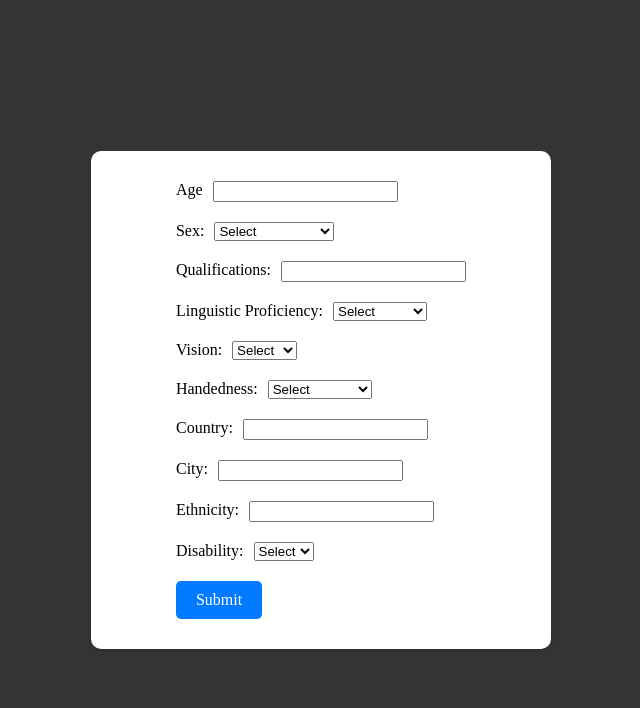
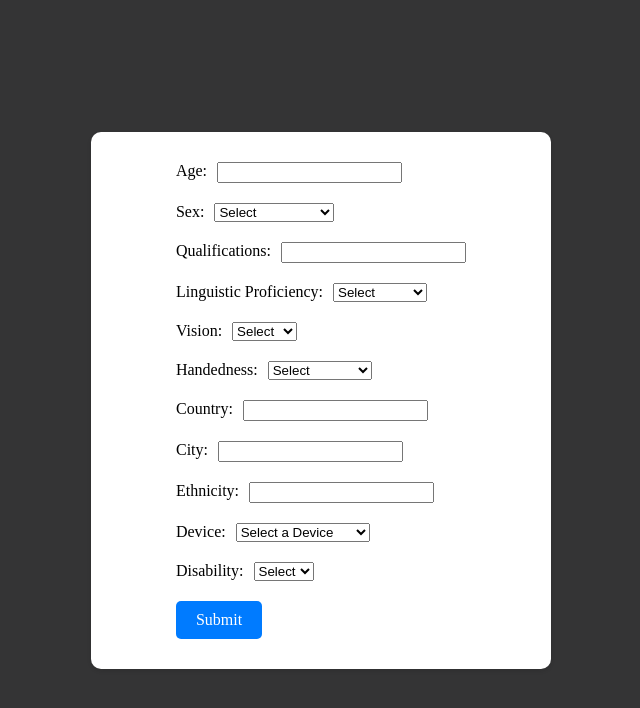
Before and after one commit to NikhilSingh07/cognitiveAssessment, a React (Create React App) app in the folder frontend/: page /form in a window 1280 px wide. Shown: the top 708 px of the page, without its empty margins (319-959 px from the left). Built offline with nearby package versions, Linux system fonts and the light colour scheme.

Commit message:
made changes to game over page

```diff
--- a/frontend/src/Components/FormPage/FormPage.js
+++ b/frontend/src/Components/FormPage/FormPage.js
@@ -17,6 +17,7 @@ const FormPage = () => {
         country: '',
         city: '',
         ethnicity: '',
+        device: '',
         disability: ''
       });
     const setJWT = useSetRecoilState(JWTatom);
@@ -81,7 +82,7 @@ const FormPage = () => {
         <div className="container">
             <form className="form" onSubmit={handleSubmit}>
                 <div className="item">
-                    <label>Age</label>
+                    <label>Age:</label>
                     <input
                     type="number"
                     name="age"
@@ -197,6 +198,22 @@ const FormPage = () => {
                 </div>
 
                 <div className="item">
+                    <label>Device:</label>
+                    <select
+                    name="device"
+                    value={formData.device}
+                    onChange={handleChange}
+                    required
+                    >
+                    <option value="">Select a Device</option>
+                    <option value="Laptop">Laptop</option>
+                    <option value="Mobile Phone">Mobile Phone</option>
+                    <option value="Tablet">Tablet</option>
+                    <option value="Desktop Computer">Desktop Computer</option>
+                    </select>
+                </div>
+
+                <div className="item">
                     <label>Disability:</label>
                     <select
                     name="disability"
--- a/frontend/src/Components/Game/Game.css
+++ b/frontend/src/Components/Game/Game.css
@@ -7,6 +7,7 @@ body {
   grid-template-columns: repeat(5, 120px);
   gap: 10px;
   margin: 20px auto;
+  min-width: fit-content;
 }
 
 .cell {
--- a/frontend/src/Components/Game/Game.js
+++ b/frontend/src/Components/Game/Game.js
@@ -62,7 +62,7 @@ const Game = () => {
       click_number: clickData.clickNumber
     }
     const response = await postClicked(clickEvent, jwt.token).then((resp) => {
-      if(resp.currentTrial === 6  && resp.fruitCount === 6){
+      if(clickData.currentTrial === 6  && resp.fruitCount === 6){
         history.push('/over')
       }
       else
--- /dev/null
+++ b/frontend/src/Components/GameOver/GameOver.js
@@ -0,0 +1,11 @@
+import React from "react";
+
+const GameOver = () => {
+    return(
+        <div>
+            GAME OVER
+        </div>
+    )
+}
+
+export default GameOver
--- a/frontend/src/apicalls/ApiCalls.js
+++ b/frontend/src/apicalls/ApiCalls.js
@@ -40,7 +40,7 @@ export async function getInitialItems(jwt, val) {
           country: formData.country,
           city: formData.city,
           ethnicity: formData.ethnicity,
-          device_information: "laptop",
+          device_information: formData.device,
           disability: formData.disability
         }
         const requestOptions = {
```
